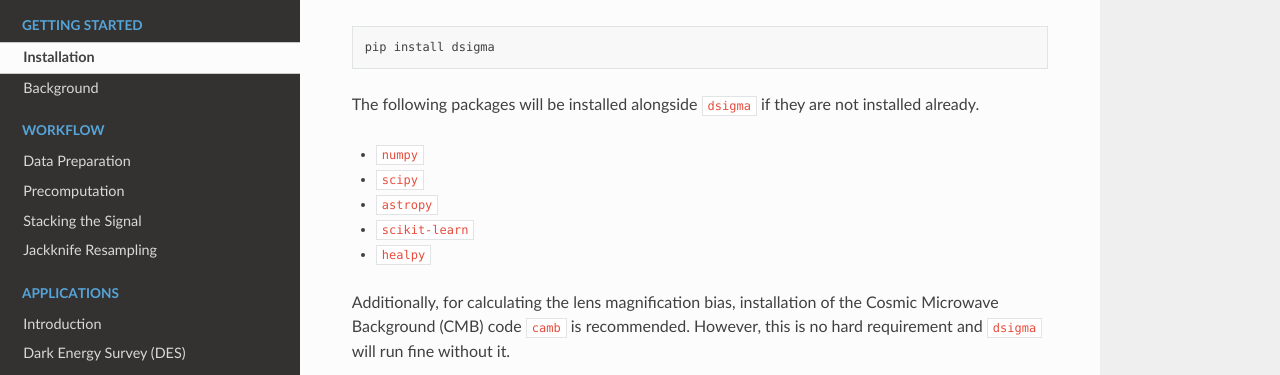
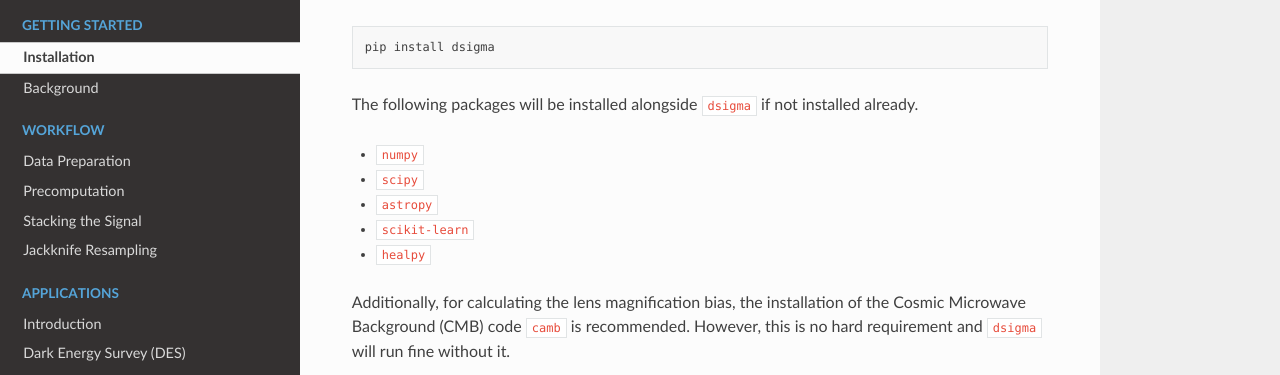
Before and after one commit to johannesulf/dsigma, a Sphinx documentation site: the page built from docs/installation.txt, in a window 1280 px wide. Shown: the part 207-582 px from the top of the page. Built offline with Sphinx 7.4.7 and the Read the Docs theme 2.0.0, drawn with Linux system fonts in a browser that asks for light colours.

Commit message:
updated documentation

```diff
--- a/docs/index.txt
+++ b/docs/index.txt
@@ -1,6 +1,10 @@
 .. image:: dsigma.png
    :width: 80 %
    :align: center
+
+########
+Overview
+########
 
 :code:`dsigma` is an easy-to-use python package for measuring gravitational galaxy-galaxy lensing. Using a lensing catalog, it estimates excess surface density around a population of lenses, such as galaxies in the Sloan Digital Sky Survey or the Baryon Oscillation Spectroscopic Survey. It has a broadly applicable API and can utilize data from the Dark Energy Survey (DES), the Kilo-Degree Survey (KiDS), and the Hyper-Suprime Cam (HSC) lensing surveys, among others. With core computations written in C, :code:`dsigma` is very fast. Additionally, :code:`dsigma` provides out-of-the-box support for estimating covariances with jackknife resampling and calculating various summary statistics. Below is a plot showing the excess surface density around galaxies in the CMASS sample calculated with :code:`dsigma`. Below is a plot showing the excess surface density around galaxies in the CMASS sample calculated with :code:`dsigma`.
 
--- a/docs/installation.txt
+++ b/docs/installation.txt
@@ -2,15 +2,13 @@
 Installation
 ############
 
-The easiest way to install :code:`dsigma` is to use :code:`pip`. This will
-automatically install the package and all its dependencies.
+The easiest way to install :code:`dsigma` is to use :code:`pip`. This will automatically install the package and all its dependencies.
 
 .. code-block:: none
 
     pip install dsigma
 
-The following packages will be installed alongside :code:`dsigma` if they are
-not installed already.
+The following packages will be installed alongside :code:`dsigma` if not installed already.
 
 * :code:`numpy`
 * :code:`scipy`
@@ -18,7 +16,4 @@
 * :code:`scikit-learn`
 * :code:`healpy`
 
-Additionally, for calculating the lens magnification bias, installation of
-the Cosmic Microwave Background (CMB) code :code:`camb` is recommended.
-However,  this is no hard requirement and :code:`dsigma` will run fine without
-it.
+Additionally, for calculating the lens magnification bias, the installation of the Cosmic Microwave Background (CMB) code :code:`camb` is recommended. However,  this is no hard requirement and :code:`dsigma` will run fine without it.
```
